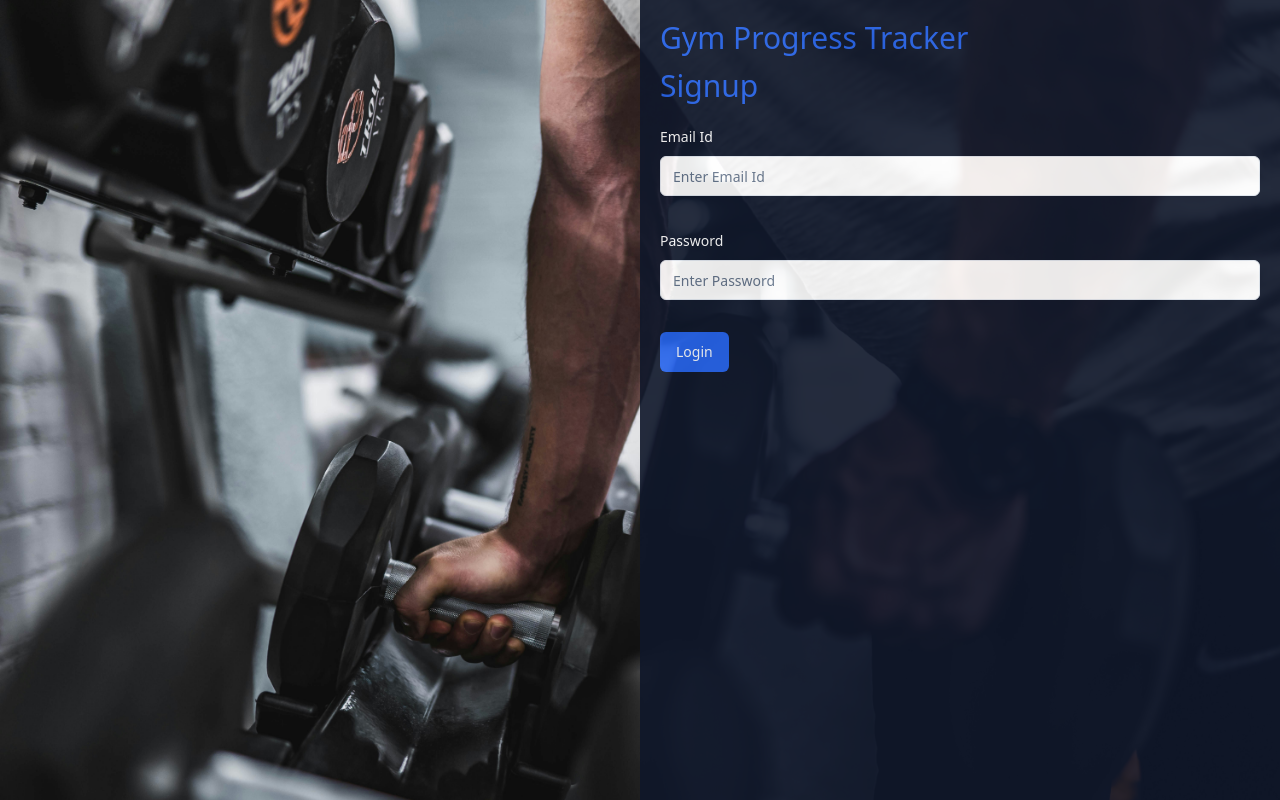
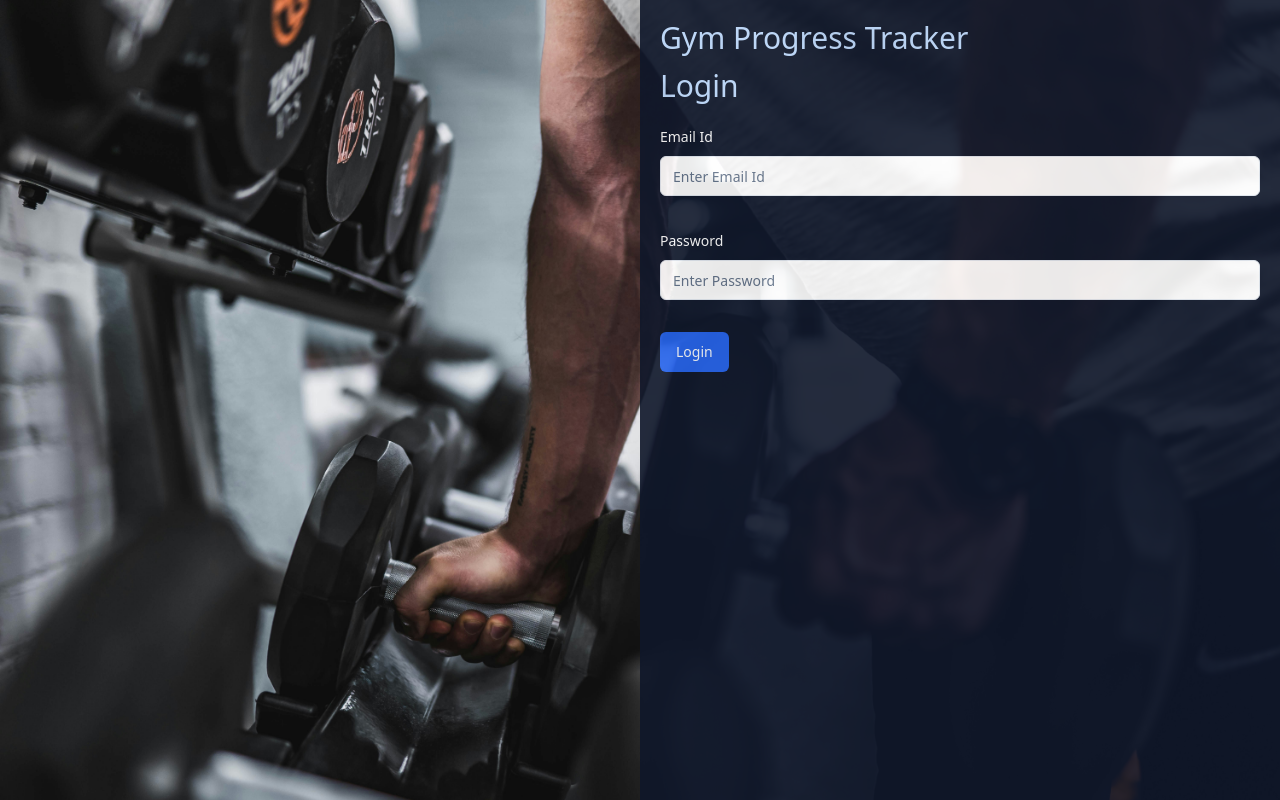
Before and after one commit to Sashankr/gym-progress-tracker, a React (Vite) app: page /login in a window 1280 px wide. Built offline with nearby package versions, Linux system fonts and the light colour scheme.

Commit message:
login page ui update

```diff
--- a/src/pages/LoginPage/index.jsx
+++ b/src/pages/LoginPage/index.jsx
@@ -79,8 +79,8 @@ const LoginPage = () => {
         <div className="bg-slate-900 opacity-[0.9] text-white h-full">
           <div className="flex h-full p-5">
             <section className="w-full ">
-              <h3 className="text-3xl text-blue-600 ">Gym Progress Tracker</h3>
-              <h3 className="text-3xl text-blue-600 mt-3 mb-5 ">Signup</h3>
+              <h3 className="text-3xl text-blue-200 ">Gym Progress Tracker</h3>
+              <h3 className="text-3xl text-blue-200 mt-3 mb-5 ">Login</h3>
               <Form {...form}>
                 <form
                   onSubmit={form.handleSubmit(onSubmit)}
```
